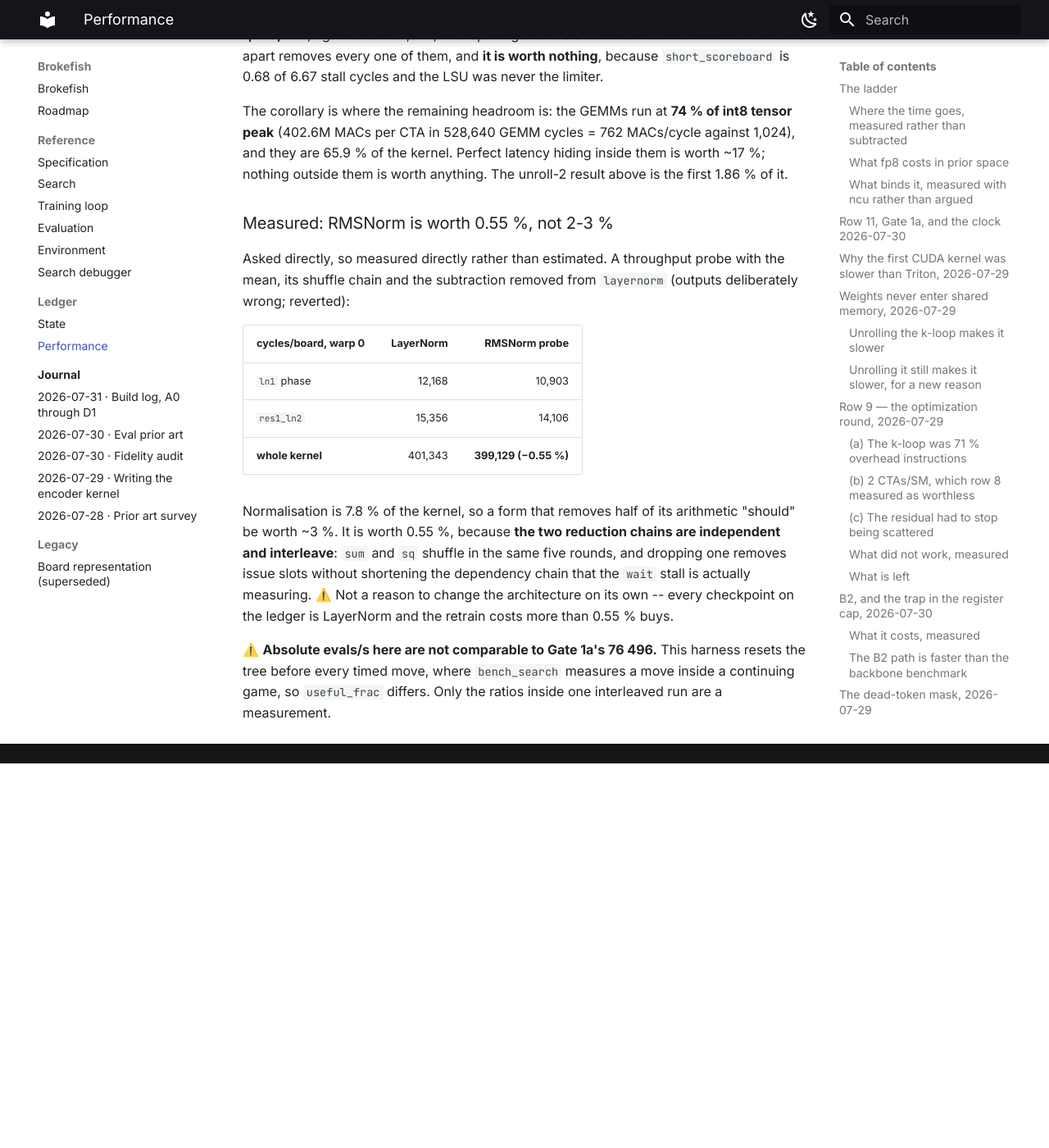
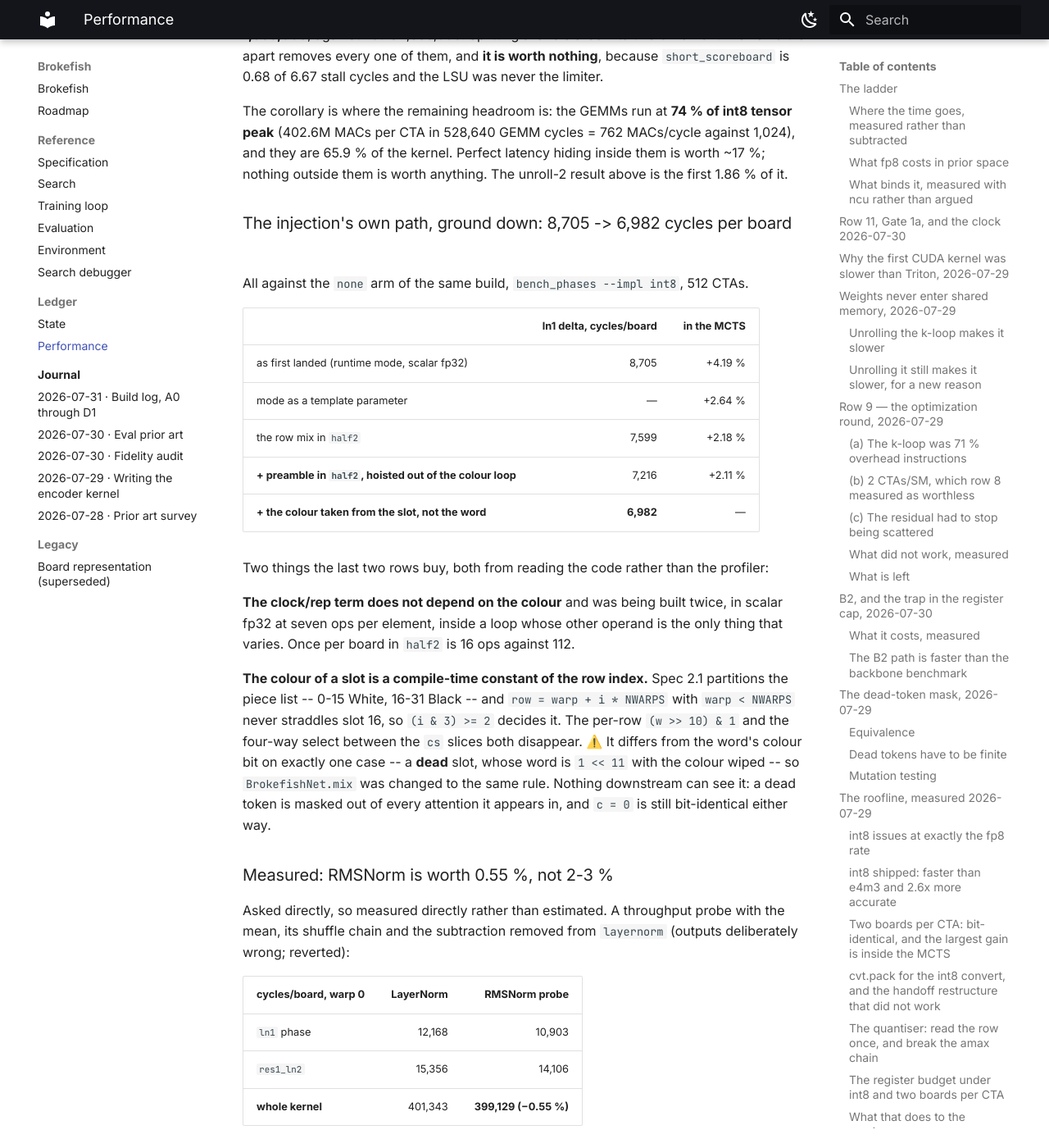
Before and after one commit to TheoBoyer/brokefish, an MkDocs documentation site: the page built from docs/ledger/perf.md, in a window 1280 px wide and 1400 px high, scrolled down 41864 px. Shown: the whole window at 82% size. Built offline with MkDocs 1.6.1 and Material for MkDocs 9.7.7, drawn with Linux system fonts in a browser that asks for light colours; before the commit the page ends 42795 px from its top, so only the background shows below that.

Commit message:
Grind the injection's own path: 7,599 -> 6,982 cycles per board
Two things found by reading the code, not the profiler, after ncu said the
injection's cost is issue slots rather than load latency.

**The clock/rep term does not depend on the colour.** It was being built inside the
`col` loop, twice, for the same answer -- and in scalar fp32 at seven ops per
element, in a function whose row loop has been half2 since it was written. Once per
board in half2: 16 ops against 112.

**The colour of a slot is a compile-time constant of the row index.** Spec 2.1
partitions the piece list, 0-15 White and 16-31 Black, and `row = warp + i*NWARPS`
with `warp < NWARPS` never straddles slot 16 -- so `(i & 3) >= 2` decides it and both
the per-row `(w >> 10) & 1` and the four-way select between the `cs` slices vanish.

⚠️ That last one differs from the word's colour bit on exactly one case: a **dead**
slot, whose word is `1 << 11` with the colour bit wiped, so `decode_boards` calls
every dead slot White while the slot index still knows which half it is in.
`BrokefishNet.mix` moves to the slot rule too, via a sixth index that `embed` never
reads -- spec 7.2's sum keeps the word's colour and is untouched. Nothing downstream
can see it, because a dead token is masked out of every attention it appears in, and
`c = 0` stays bit-identical either way.

  ln1 delta vs the none arm of the same build, cycles/board:
    as first landed  8,705      half2 row mix  7,599
    + half2 preamble 7,216      + slot colour  6,982   (+1.77 % of the kernel)

Co-Authored-By: Claude Opus 5 (1M context) <noreply@anthropic.com>
Claude-Session: https://claude.ai/code/session_0162N14aGbf6FFLWGLfjmJ2g

```diff
--- a/docs/ledger/perf.md
+++ b/docs/ledger/perf.md
@@ -1478,6 +1478,33 @@ peak** (402.6M MACs per CTA in 528,640 GEMM cycles = 762 MACs/cycle against 1,02
 they are 65.9 % of the kernel. Perfect latency hiding inside them is worth ~17 %; nothing
 outside them is worth anything. The unroll-2 result above is the first 1.86 % of it.
 
+### The injection's own path, ground down: 8,705 -> 6,982 cycles per board
+
+All against the `none` arm of the same build, `bench_phases --impl int8`, 512 CTAs.
+
+| | ln1 delta, cycles/board | in the MCTS |
+|---|---:|---:|
+| as first landed (runtime mode, scalar fp32) | 8,705 | +4.19 % |
+| mode as a template parameter | — | +2.64 % |
+| the row mix in `half2` | 7,599 | +2.18 % |
+| **+ preamble in `half2`, hoisted out of the colour loop** | 7,216 | +2.11 % |
+| **+ the colour taken from the slot, not the word** | **6,982** | — |
+
+Two things the last two rows buy, both from reading the code rather than the profiler:
+
+**The clock/rep term does not depend on the colour** and was being built twice, in
+scalar fp32 at seven ops per element, inside a loop whose other operand is the only
+thing that varies. Once per board in `half2` is 16 ops against 112.
+
+**The colour of a slot is a compile-time constant of the row index.** Spec 2.1
+partitions the piece list -- 0-15 White, 16-31 Black -- and `row = warp + i * NWARPS`
+with `warp < NWARPS` never straddles slot 16, so `(i & 3) >= 2` decides it. The per-row
+`(w >> 10) & 1` and the four-way select between the `cs` slices both disappear.
+⚠️ It differs from the word's colour bit on exactly one case -- a **dead** slot, whose
+word is `1 << 11` with the colour wiped -- so `BrokefishNet.mix` was changed to the same
+rule. Nothing downstream can see it: a dead token is masked out of every attention it
+appears in, and `c = 0` is still bit-identical either way.
+
 ### Measured: RMSNorm is worth 0.55 %, not 2-3 %
 
 Asked directly, so measured directly rather than estimated. A throughput probe with the
```
Also changed, not shown: 3 other files.
